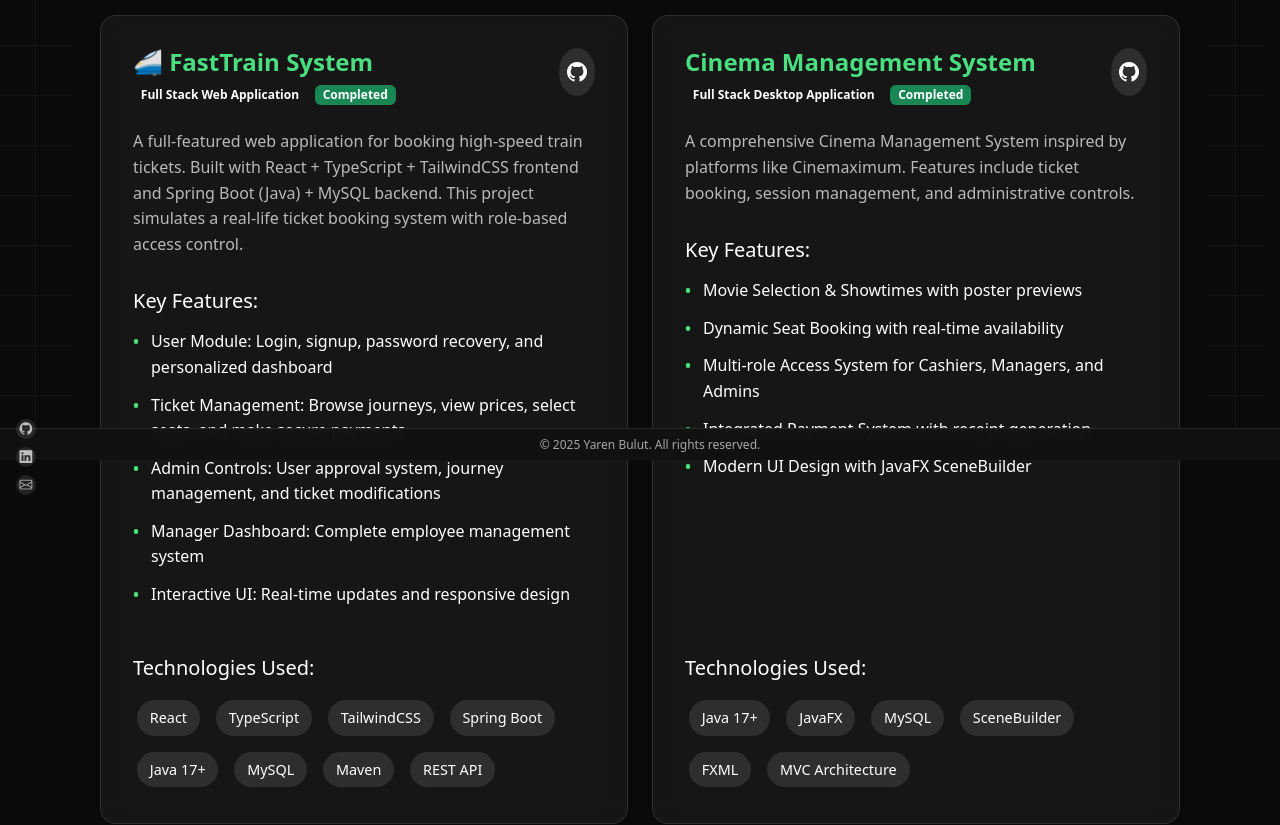
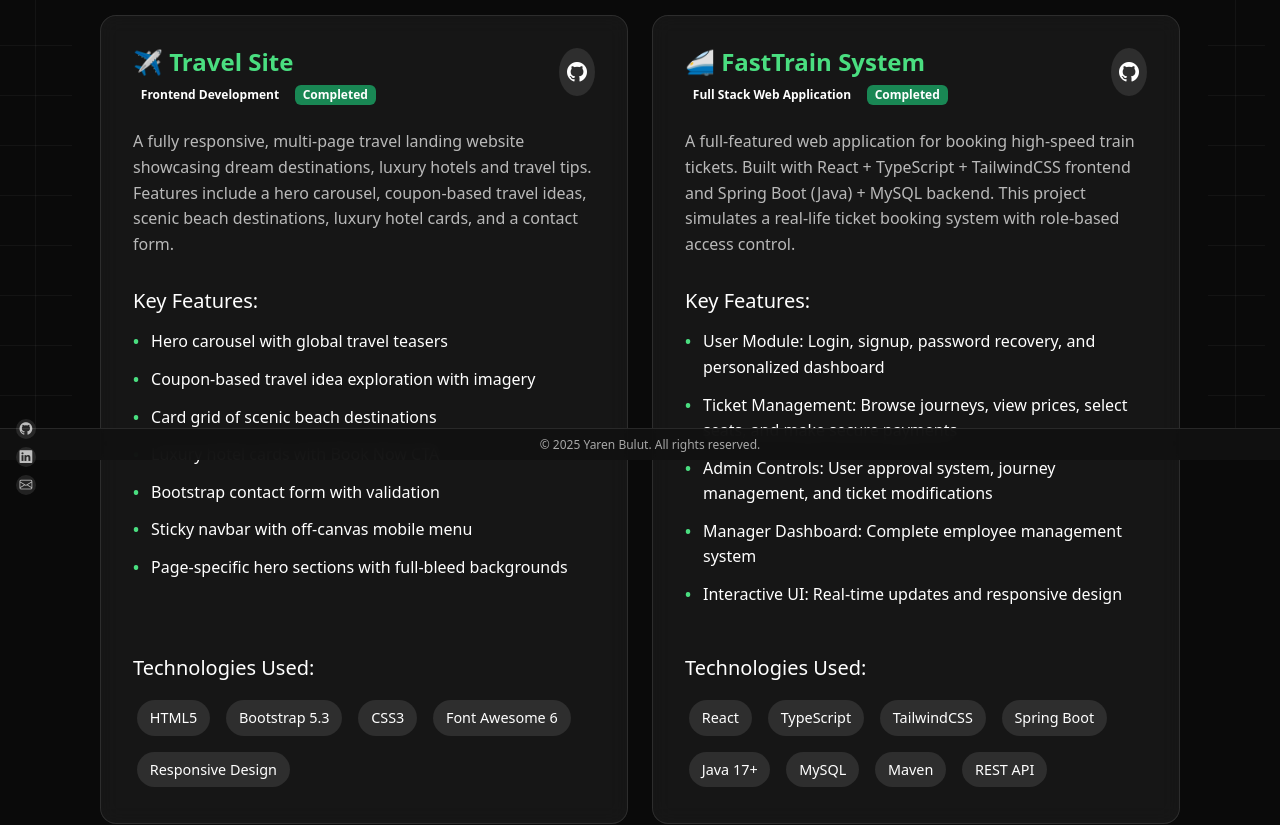
Before and after one commit to yarenbulut/myPortfolio, a React (Vite) app: page /projects in a window 1280 px wide. Shown: the part 340-1165 px from the top of the page. Built offline with nearby package versions, Linux system fonts and the light colour scheme; the HTML template or start-up script is replaced by a standard one.

Commit message:
Add Travel Site project to portfolio

```diff
--- a/src/pages/projects/index.tsx
+++ b/src/pages/projects/index.tsx
@@ -5,6 +5,29 @@ import './Projects.css';
 
 const Projects = () => {
   const projects = [
+    {
+      title: "✈️ Travel Site",
+      description: "A fully responsive, multi-page travel landing website showcasing dream destinations, luxury hotels and travel tips. Features include a hero carousel, coupon-based travel ideas, scenic beach destinations, luxury hotel cards, and a contact form.",
+      features: [
+        "Hero carousel with global travel teasers",
+        "Coupon-based travel idea exploration with imagery",
+        "Card grid of scenic beach destinations",
+        "Luxury hotel cards with Book Now CTA",
+        "Bootstrap contact form with validation",
+        "Sticky navbar with off-canvas mobile menu",
+        "Page-specific hero sections with full-bleed backgrounds"
+      ],
+      technologies: [
+        "HTML5",
+        "Bootstrap 5.3",
+        "CSS3",
+        "Font Awesome 6",
+        "Responsive Design"
+      ],
+      type: "Frontend Development",
+      github: "https://github.com/yarenbulut/travel-web-project",
+      status: "Completed"
+    },
     {
       title: "🚄 FastTrain System",
       description: "A full-featured web application for booking high-speed train tickets. Built with React + TypeScript + TailwindCSS frontend and Spring Boot (Java) + MySQL backend. This project simulates a real-life ticket booking system with role-based access control.",
```
